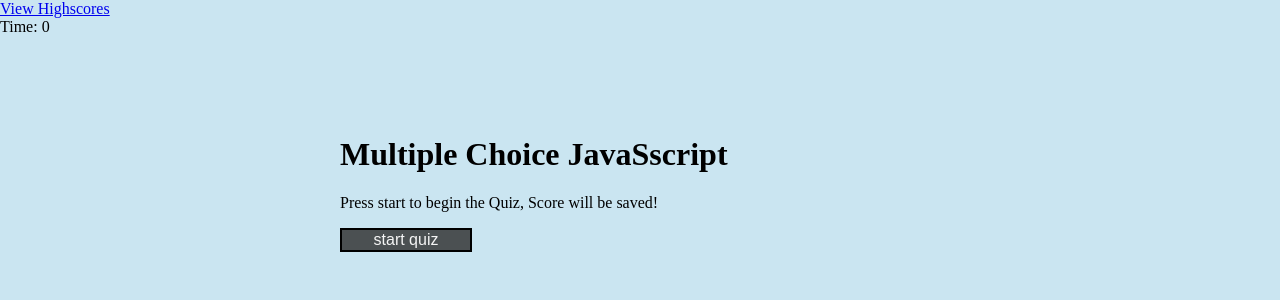
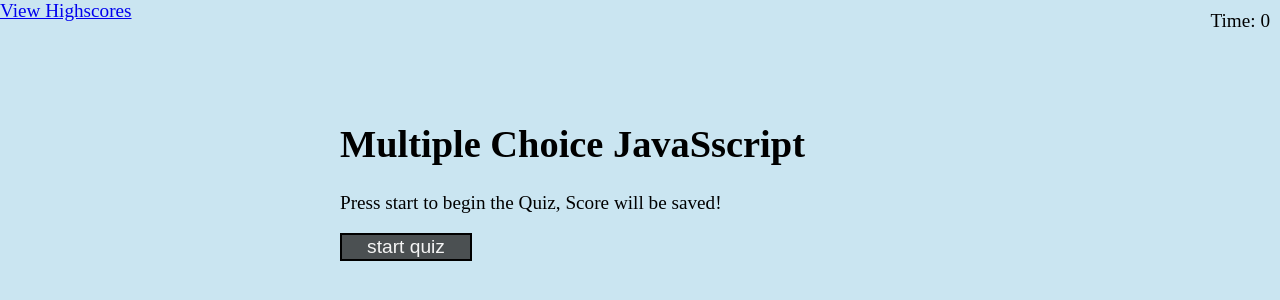
Before and after one commit to chrisricola/HomeworkQuiz, a plain HTML site: page index.html in a window 1280 px wide. Drawn offline with Linux system fonts and the light colour scheme.

Commit message:
changed style, made font bigger

```diff
--- a/style.css
+++ b/style.css
@@ -1,7 +1,8 @@
 body{
     background-color: rgb(202, 229, 241);
     margin: 0;
-    padding: 0;
+	padding: 0;
+	font-size: 120%;
 }
 .container {
     height: 500px;
@@ -22,7 +23,7 @@ body{
     background-color: #4b5052;
 	border: 2px solid black;
 	color: whitesmoke;
-	padding left: 50px;
+	/* padding left: 50px; */
 	text-align: center;
 	text-decoration: none;
 	font-size: 1em;
@@ -32,10 +33,15 @@ body{
 .time {
 	border: 2px solid black;
 	color: black;
-	padding left: 50px;
+	/* padding left: 50px; */
 	text-align: center;
 	text-decoration: none;
 	font-size: 1em;
 	display: inline-block;
 	width: 22%;
 }
+.timer {
+	position: absolute;
+	top: 10px;
+	right: 10px;
+  }
```
